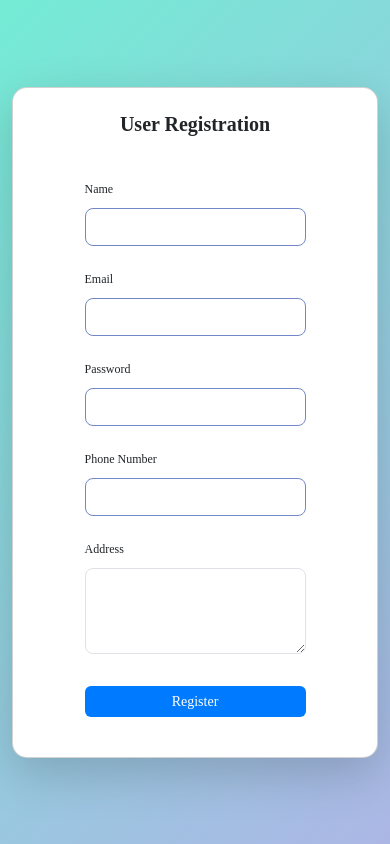
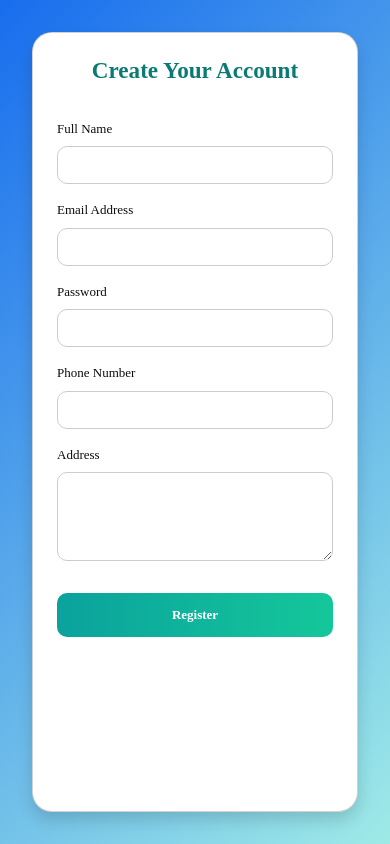
Before and after one commit to Santhosh13r/RentCollection, a React (Vite) app: page /Register in a window 390 px wide. Built offline with nearby package versions, Linux system fonts and the light colour scheme.

Commit message:
auth update 2.

```diff
--- a/src/Pages/Dashboard/Admindashboard.jsx
+++ b/src/Pages/Dashboard/Admindashboard.jsx
@@ -2,9 +2,6 @@ import React from 'react';
 import '../Styledasboard.css'
 import Nav from '../../Companents/Nav';
 import { Link } from 'react-router-dom';
-
-
-
 
 const Dashboard = () => {
     const clients = [
--- a/src/Pages/Login/UserLogin.css
+++ b/src/Pages/Login/UserLogin.css
@@ -1,66 +1,93 @@
-.signup {
+/* Global Signup Container */
+.login {
     display: flex;
     justify-content: center;
     align-items: center;
     height: 100vh;
     margin: 0;
-    background-color: rgb(114, 136, 200);
+    background: linear-gradient(135deg, #74ebd5, #acb6e5);
+
+    font-family: 'Segoe UI', Tahoma, Geneva, Verdana, sans-serif;
   }
 
+  /* Signup Card Styling */
   .card {
-    display: flex;
-    align-items: center;
-    justify-content: center;
-    background-color: white;
-    border-radius: 25px;
-    box-shadow: 0 0 10px 0 rgba(16, 14, 14, 0.1);
-    padding: 50px;
-    width: 450px;
-    height: 500px;
+    background-color: #ece9e9;
+    border-radius: 20px;
+    box-shadow: 0 12px 30px rgba(8, 8, 8, 0.15);
+    padding: 40px;
+    width: 100%;
+    max-width: 450px;
+    transition: all 0.3s ease-in-out;
   }
 
-.card h2 {
-    font-size: 40px;
-    font-weight: 700;
-    margin-bottom: 20px;
+  .card:hover {
+    transform: scale(1.02);
+    box-shadow: 0 18px 40px rgba(0, 0, 0, 0.2);
   }
 
-.card label {
-    font-size: 20px;
-    font-stretch: ultra-expanded;
-    margin-right: 16em;
-    margin-bottom: 10px;
+  /* Heading */
+  .card h2 {
+    font-size: 36px;
+    font-weight: 700;
+    color: #333;
+    margin-bottom: 25px;
+    text-align: center;
   }
 
-.card input {
-    width: 100%;
-    padding: 10px;
-    margin-bottom: 20px;
-    font-size: 20px;
-    border-radius: 5px;
-    border: 1px solid rgb(114, 136, 200);
+  /* Labels */
+  .card label {
+    display: block;
+    font-size: 18px;
+    color: #0e0d0d;
+    margin-bottom: 8px;
+    margin-top: 10px;
   }
 
+  /* Inputs */
+  .card input,
+  .card textarea {
+    width: 100%;
+    padding: 12px 15px;
+    font-size: 2rem;
+    border: 1px solid #ccc;
+    border-radius: 10px;
+    transition: border 0.3s ease;
+  }
+
+  .card input:focus,
+  .card textarea:focus {
+    border-color: #007bff;
+    outline: none;
+    box-shadow: 0 0 5px rgba(7, 13, 19, 0.3);
+  }
+
+  /* Button */
   .card button {
     width: 100%;
-    padding: 10px;
-    font-size: 20px;
-    cursor: pointer;
+    padding: 12px;
+    margin-top: 20px;
+    font-size: 18px;
+    font-weight: 600;
+    background-color: #007bff;
+    border: none;
+    border-radius: 10px;
+    color: #fff;
+    transition: all 0.3s ease;
   }
 
   .card button:hover {
-    transform: scale(1.1);
-    transition: transform 0.2s;
+    background-color: #0056b3;
+    transform: translateY(-2px);
   }
 
-/* Media Queries for Responsive Design */
+  /* Responsive Design */
 
-/* For tablets and small screens (max-width: 768px) */
+  /* Tablets and below */
   @media (max-width: 768px) {
     .card {
-        width: 90%;
-        height: auto;
       padding: 30px;
+      max-width: 50%;
     }
 
     .card h2 {
@@ -68,27 +95,28 @@
     }
 
     .card label {
-        font-size: 16px;
-        margin-right: 0;
+      font-size: 15px;
     }
 
-    .card input {
-        font-size: 16px;
-        padding: 8px;
+    .card input,
+    .card textarea {
+      font-size: 2rem;
+
     }
 
     .card button {
       font-size: 18px;
-        padding: 8px;
     }
   }
 
-/* For mobile screens (max-width: 576px) */
+  /* Mobile phones */
   @media (max-width: 576px) {
+    .signup {
+      padding: 20px;
+    }
+
     .card {
-        width: 100%;
-        height: auto;
-        padding: 20px;
+      padding: 25px;
       border-radius: 15px;
     }
 
@@ -100,38 +128,30 @@
       font-size: 14px;
     }
 
-    .card input {
+    .card input,
+    .card textarea {
       font-size: 14px;
-        padding: 6px;
+      padding: 10px;
     }
 
     .card button {
-        font-size: 16px;
-        padding: 6px;
+      font-size: 15px;
     }
   }
 
-/* For extra small screens (max-width: 400px) */
+  /* Extra small devices */
   @media (max-width: 400px) {
     .card {
-        padding: 15px;
+      padding: 25px;
     }
 
     .card h2 {
       font-size: 20px;
     }
 
-    .card label {
-        font-size: 12px;
-    }
-
-    .card input {
-        font-size: 12px;
-        padding: 5px;
-    }
-
+    .card label,
+    .card input,
     .card button {
-        font-size: 14px;
-        padding: 5px;
+      font-size: 13px;
     }
   }
--- a/src/Pages/Login/UserRegister.jsx
+++ b/src/Pages/Login/UserRegister.jsx
@@ -1,73 +1,71 @@
 import React, { useState } from 'react';
 import 'bootstrap/dist/css/bootstrap.min.css';
 import './UserRegister.css';
-import { motion } from 'framer-motion'; // Import animation library
+import { motion } from 'framer-motion';
 import supabase from '../../config/supabaseClient';
 import { useNavigate } from 'react-router-dom';
+import { div } from 'framer-motion/client';
 
 const UserRegister = () => {
   const navigate = useNavigate();
   const [formData, setFormData] = useState({
+    name: '',
     email: '',
-    name: '',
     password: '',
     phoneno: '',
     address: ''
   });
   const [errorMessage, setErrorMessage] = useState('');
   const [successMessage, setSuccessMessage] = useState('');
+  const [clientError, setClientError] = useState('');
 
-  // Handle input changes
   const handleChange = (e) => {
     setFormData({ ...formData, [e.target.name]: e.target.value });
   };
 
-  // Handle form submission
   const handleSubmit = async (e) => {
     e.preventDefault();
     setErrorMessage('');
     setSuccessMessage('');
 
     try {
-      // Sign up user in Supabase Auth
-      const { data: authData, error: authError } = await supabase.auth.signUp({
+
+        const{data,error}=await supabase.auth.signUp({
           email: formData.email,
           password: formData.password
-      });
+        })
 
-      if (authError) {
-        setErrorMessage(authError.message);
-        console.error('Auth error:', authError);
+        if(error){
+          setErrorMessage("Eror during registration. Please try again.");
+          console.error('Login error:', error);
           return;
         }
-
-      console.log('User signed up:', authData);
-       {var user = authData.id}
-      console.log('User ID:', user);
-
-      // Insert user data into clientinfo table
-      const { data: clientData, error: clientError } = await supabase
-        .from('clientinfo')
+       else{
+        console.log("Registration successful:", data);
+        setSuccessMessage("Registration successful! Please check your email for verification.");
+        // Store user data in the database
+        const { data: userdata, error: userdataerror } = await supabase
+          .from('users')
           .insert([
             {
-            client_id: user,
               name: formData.name,
               email: formData.email,
               phoneno: formData.phoneno,
-            address: formData.address
+              address: formData.address,
+              password: formData.password
             }
           ]);
 
-      if (clientError) {
-        setErrorMessage('Failed to save user details. Please try again.');
-        console.error('Database error:', clientError);
-        return;
+        if (userdataerror) {
+          console.error("Error storing user data:", userdataerror);
+          setClientError(`Error storing user data: ${userdataerror.message}`);
+          setErrorMessage("There was an issue saving your details. Please try again later.");
+        } else {
+          setSuccessMessage("Registration successful! Redirecting to login...");
+          console.log("User data stored successfully:", userdata);
+          setTimeout(() => navigate('/login'), 2000); // Redirect after 2 seconds
         }
-
-      console.log('User details saved:', clientData);
-
-      setSuccessMessage('Registration successful! Redirecting to login...');
-      setTimeout(() => navigate('/login'), 1500);
+      }
     } catch (err) {
       console.error('Unexpected error:', err);
       setErrorMessage('An unexpected error occurred. Please try again later.');
@@ -77,21 +75,20 @@ const UserRegister = () => {
   return (
     <div className="container-fluid register d-flex justify-content-center align-items-center vh-100">
       <motion.div
-        className="card register-card shadow-lg p-4"
-        initial={{ opacity: 0, y: 50 }}
-        animate={{ opacity: 1, y: 0 }}
-        transition={{ duration: 0.6, ease: "easeOut" }}
-        whileHover={{ scale: 1.03 }}
+        className="register-card card shadow p-4"
+        initial={{ opacity: 0, scale: 0.9 }}
+        animate={{ opacity: 1, scale: 1 }}
+        transition={{ duration: 0.5, ease: "easeOut" }}
+        whileHover={{ scale: 1.02 }}
       >
-        <h2 className="text-center mb-4">User Registration</h2>
-        <div className="card-body">
+        <h3 className="text-center mb-4 fw-bold">Create Your Account</h3>
         <form onSubmit={handleSubmit}>
           <div className="form-group mb-3">
-              <label htmlFor="name">Name</label>
+            <label htmlFor="name">Full Name</label>
             <input type="text" className="form-control" id="name" name="name" required onChange={handleChange} />
           </div>
           <div className="form-group mb-3">
-              <label htmlFor="email">Email</label>
+            <label htmlFor="email">Email Address</label>
             <input type="email" className="form-control" id="email" name="email" required onChange={handleChange} />
           </div>
           <div className="form-group mb-3">
@@ -106,8 +103,11 @@ const UserRegister = () => {
             <label htmlFor="address">Address</label>
             <textarea className="form-control" id="address" name="address" rows="3" required onChange={handleChange}></textarea>
           </div>
+          {clientError && <div className="alert alert-danger mt-2">{clientError}</div>}
+          {/* {authError && <div className="alert alert-danger mt-2">{authError}</div>} */}
           {errorMessage && <div className="alert alert-danger mt-2">{errorMessage}</div>}
           {successMessage && <div className="alert alert-success mt-2">{successMessage}</div>}
+
           <motion.button
             type="submit"
             className="btn btn-primary w-100 mt-3"
@@ -116,7 +116,6 @@ const UserRegister = () => {
             Register
           </motion.button>
         </form>
-        </div>
       </motion.div>
     </div>
   );
--- a/src/Pages/Login/Userregister.css
+++ b/src/Pages/Login/Userregister.css
@@ -1,102 +1,100 @@
-/*.register {
-  display: flex;
-  justify-content: center;
-  align-items: center;
-  height: 100vh;
-  background-color: #f8f9fa;
-}
-
-.card {
-  width: 100%;
-  max-width: 500px;
-  border-radius: 15px;
-  box-shadow: 0 4px 8px rgba(0, 0, 0, 0.1);
-}
-
-.card h2 {
-  font-size: 24px;
-  font-weight: bold;
-}
-
-.card label {
-  font-size: 14px;
-  font-weight: 600;
-}
-
-.card input,
-.card textarea {
-  font-size: 14px;
-  padding: 10px;
-  border-radius: 5px;
-  border: 1px solid #ced4da;
-}
-
-.card button {
-  font-size: 16px;
-  padding: 10px;
-  border-radius: 5px;
-  cursor: pointer;
-}
-
-.card button:hover {
-  background-color: #0056b3;
-  color: #fff;
-}
-
-
-@media (max-width: 768px) {
-  .card {
-    padding: 20px;
-  }
-
-  .card h2 {
-    font-size: 20px;
-  }
-
-  .card input,
-  .card textarea {
-    font-size: 12px;
-  }
-
-  .card button {
-    font-size: 14px;
-  }
-}
-?*/
-
-/* Responsive Register Card */
-.register-card {
-  max-width: 400px;
-  width: 100%;
-  border-radius: 15px;
-  transition: all 0.3s ease-in-out;
-}
-
-.register-card:hover {
-  box-shadow: 0px 8px 20px rgba(0, 0, 0, 0.15);
-}
-
-/* Centering container */
+/* Background with smooth gradient */
 .register {
-  background: linear-gradient(135deg, #74ebd5, #acb6e5);
+  background: linear-gradient(135deg, #186dee, #9eeae7);
   min-height: 100vh;
   display: flex;
   align-items: center;
   justify-content: center;
+  padding: 2rem;
+  font-family: 'Segoe UI', Tahoma, Geneva, Verdana, sans-serif;
 }
 
-/* Form Styling */
-.register input, .register textarea {
-  border-radius: 8px;
+/* Card styling */
+.register-card {
+  background: white;
+  padding: 2rem 2.5rem;
+  border-radius: 20px;
+  box-shadow: 0 12px 30px rgba(0, 0, 0, 0.15);
+  width: 150%;
+  height: 100%;
+  max-width: 500px;
+
+  transition: transform 0.3s ease;
 }
 
-/* Button Styling */
+.register-card:hover {
+  transform: scale(1.02);
+}
+
+/* Headings */
+.register-card h2,
+.register-card h3 {
+  margin: 0;
+  font-weight: 700;
+  color: #0b7a75;
+}
+
+/* Form fields */
+.register input,
+.register textarea {
+  width: 100%;
+  padding: 12px 15px;
+  margin-top: 8px;
+  margin-bottom: 16px;
+  border: 1px solid #ccc;
+  border-radius: 10px;
+  transition: border-color 0.3s ease, box-shadow 0.3s ease;
+  font-size: 18px;
+}
+
+.register input:focus,
+.register textarea:focus {
+  border-color: #0ba29d;
+  box-shadow: 0 0 6px rgba(11, 162, 157, 0.3);
+  outline: none;
+}
+
+/* Buttons */
 .btn-primary {
-  background-color: #007bff;
+  background: linear-gradient(90deg, #0ba29d, #14c79a);
   border: none;
-  transition: all 0.3s ease-in-out;
+  padding: 12px;
+  font-size: 16px;
+  font-weight: 600;
+  color: white;
+  border-radius: 10px;
+  width: 100%;
+  transition: all 0.3s ease;
 }
 
 .btn-primary:hover {
-  background-color: #0056b3;
+  background: linear-gradient(90deg, #14c79a, #0ba29d);
+  transform: translateY(-2px);
 }
+
+/* Alerts */
+.alert {
+  padding: 10px 15px;
+  border-radius: 8px;
+  font-size: 14px;
+}
+
+/* Responsive design */
+@media (max-width: 576px) {
+  .register-card {
+    padding: 1.5rem;
+  }
+
+  .register-card h2 {
+    font-size: 1.5rem;
+  }
+
+  .register input,
+  .register textarea {
+    font-size: 14px;
+  }
+
+  .btn-primary {
+    font-size: 15px;
+  }
+}
--- a/src/config/supabaseClient.js
+++ b/src/config/supabaseClient.js
@@ -1,8 +1,8 @@
 import { createClient } from '@supabase/supabase-js'
-import process  from 'process'
 
-const supabaseUrl = 'https://xsxhyxyqodxldtpdsbnu.supabase.co'
-const supabaseKey = 'eyJhbGciOiJIUzI1NiIsInR5cCI6IkpXVCJ9.eyJpc3MiOiJzdXBhYmFzZSIsInJlZiI6InhzeGh5eHlxb2R4bGR0cGRzYm51Iiwicm9sZSI6ImFub24iLCJpYXQiOjE3NDE5MjU0MzEsImV4cCI6MjA1NzUwMTQzMX0.eTT8XO-mKvW_1PySm0wG0lmfUpCUKGH2pLAIVSnzeKE'
+
+const supabaseUrl = 'https://roqgejjyqclpqzsgebge.supabase.co'
+const supabaseKey = 'eyJhbGciOiJIUzI1NiIsInR5cCI6IkpXVCJ9.eyJpc3MiOiJzdXBhYmFzZSIsInJlZiI6InJvcWdlamp5cWNscHF6c2dlYmdlIiwicm9sZSI6ImFub24iLCJpYXQiOjE3NDQ5OTA3NDYsImV4cCI6MjA2MDU2Njc0Nn0.gYMwXAsK5AS3-p48L-9BpEHZskz1J-fn0m0QskiMBL0'
 
 if (!supabaseUrl || !supabaseKey) {
     throw new Error("Check the Key & URL in your Supabase configuration.");
```
Also changed, not shown: src/App.jsx (+4 -3 lines), src/Pages/Dashboard/ClientDashboard.jsx (+41 -18 lines), src/Pages/Login/UserLogin.jsx (+17 -13 lines), src/Pages/payment/paymentpage.jsx (added, +73 -0 lines). Lines whose indentation alone changed are shown as unchanged.
